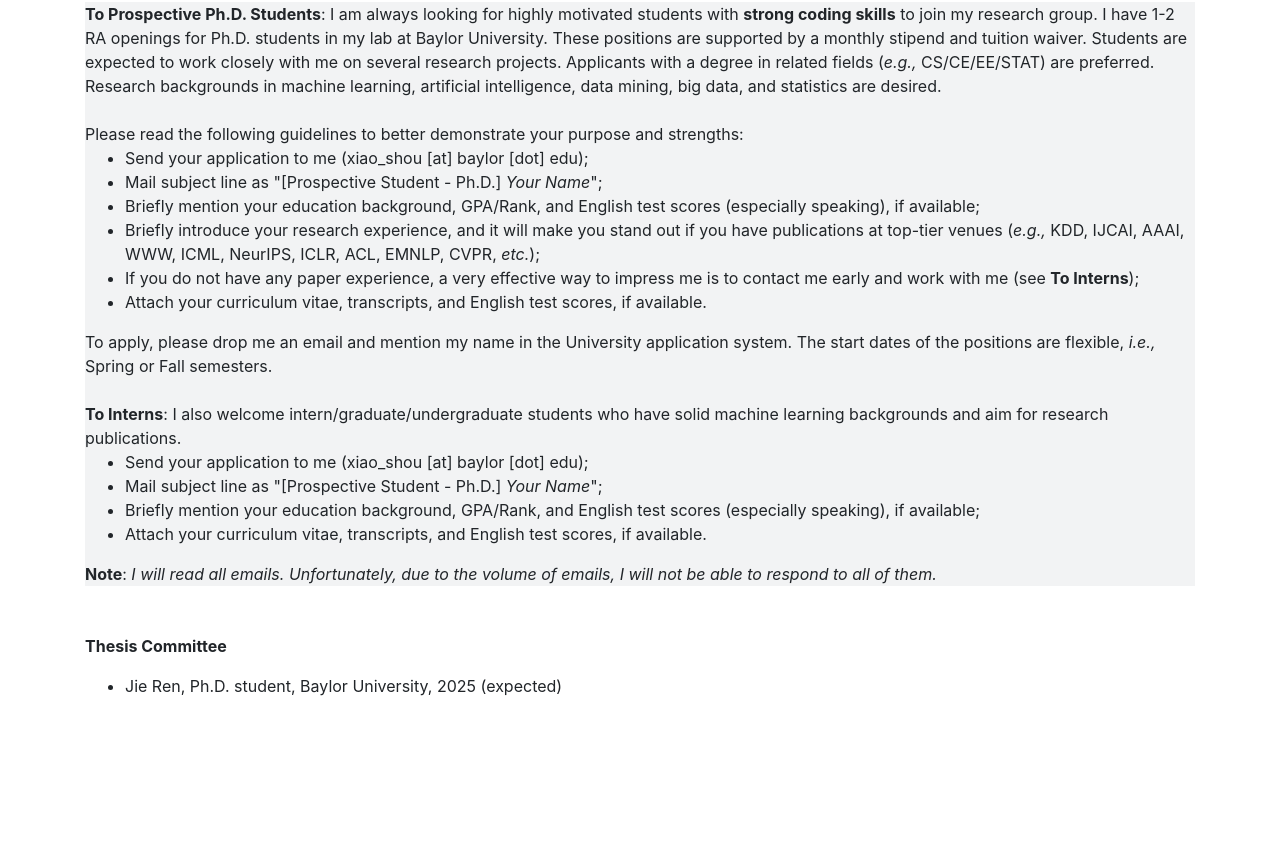
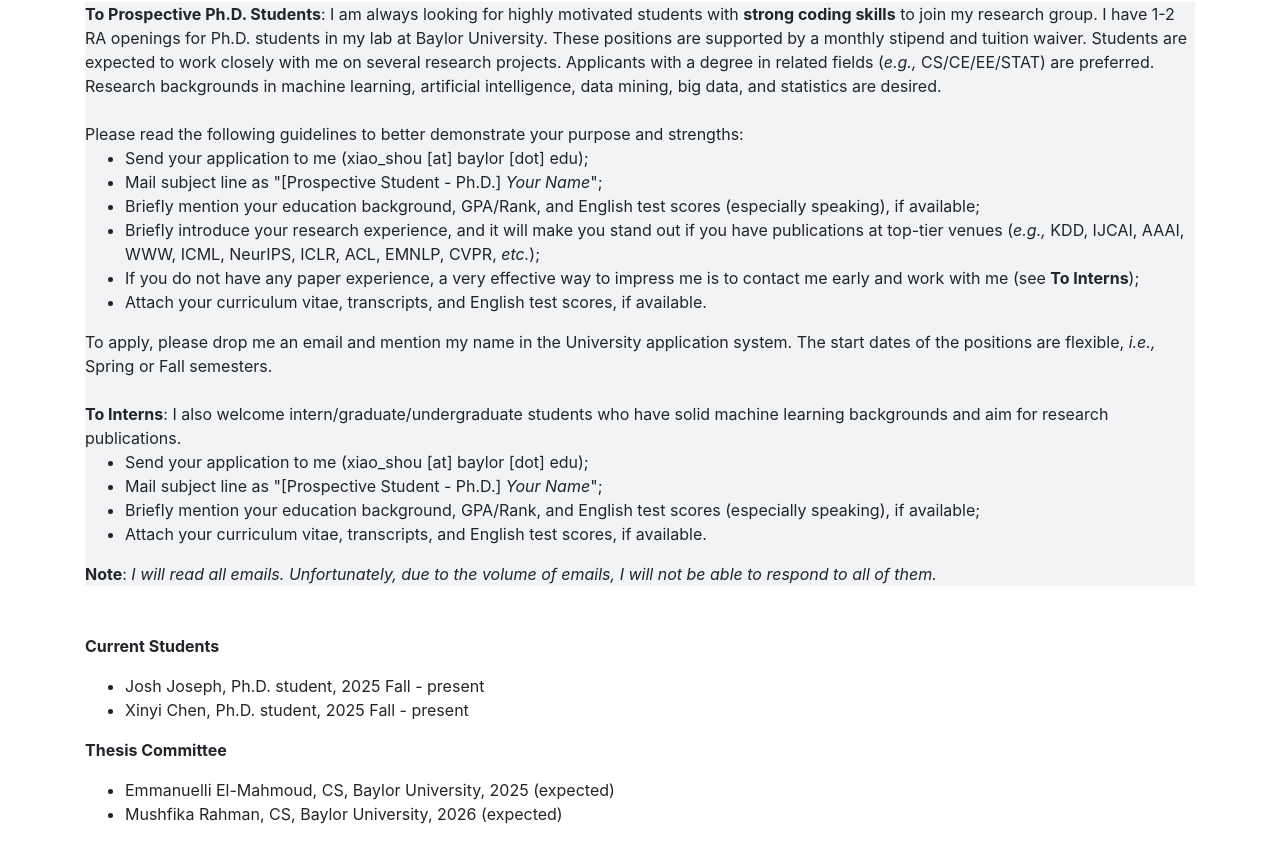
Before and after one commit to shou-xiao/shou-xiao.github.io, a website: page students.html in a window 1280 px wide. Shown: the part 124-974 px from the top of the page. Before the commit the page ends 846 px from the top, so only its background shows below. Drawn offline with Linux system fonts and the light colour scheme.

Commit message:
Update students.html

```diff
--- a/students.html
+++ b/students.html
@@ -87,6 +87,13 @@
             <br>
             <br>
 
+         <div>
+            <p><strong>Current Students</strong></p>
+            	<ul>
+            		<li>Josh Joseph, Ph.D. student, 2025 Fall - present </li>
+            		<li>Xinyi Chen, Ph.D. student,  2025 Fall - present </li>
+            	</ul>
+            </div>
 <!--             <div>
                 <p><strong>Current Students</strong></p>
                 <div class="container" style="display: flex; justify-content: flex-start; gap: 20px">
@@ -115,7 +122,8 @@
             <div>
             <p><strong>Thesis Committee</strong></p>
             	<ul>
-            		<li>Jie Ren, Ph.D. student, Baylor University, 2025 (expected) </li>
+            		<li>Emmanuelli El-Mahmoud, CS, Baylor University, 2025 (expected) </li>
+                    <li>Mushfika Rahman, CS, Baylor University, 2026 (expected)</li>
             	</ul>
             </div>
 
```
